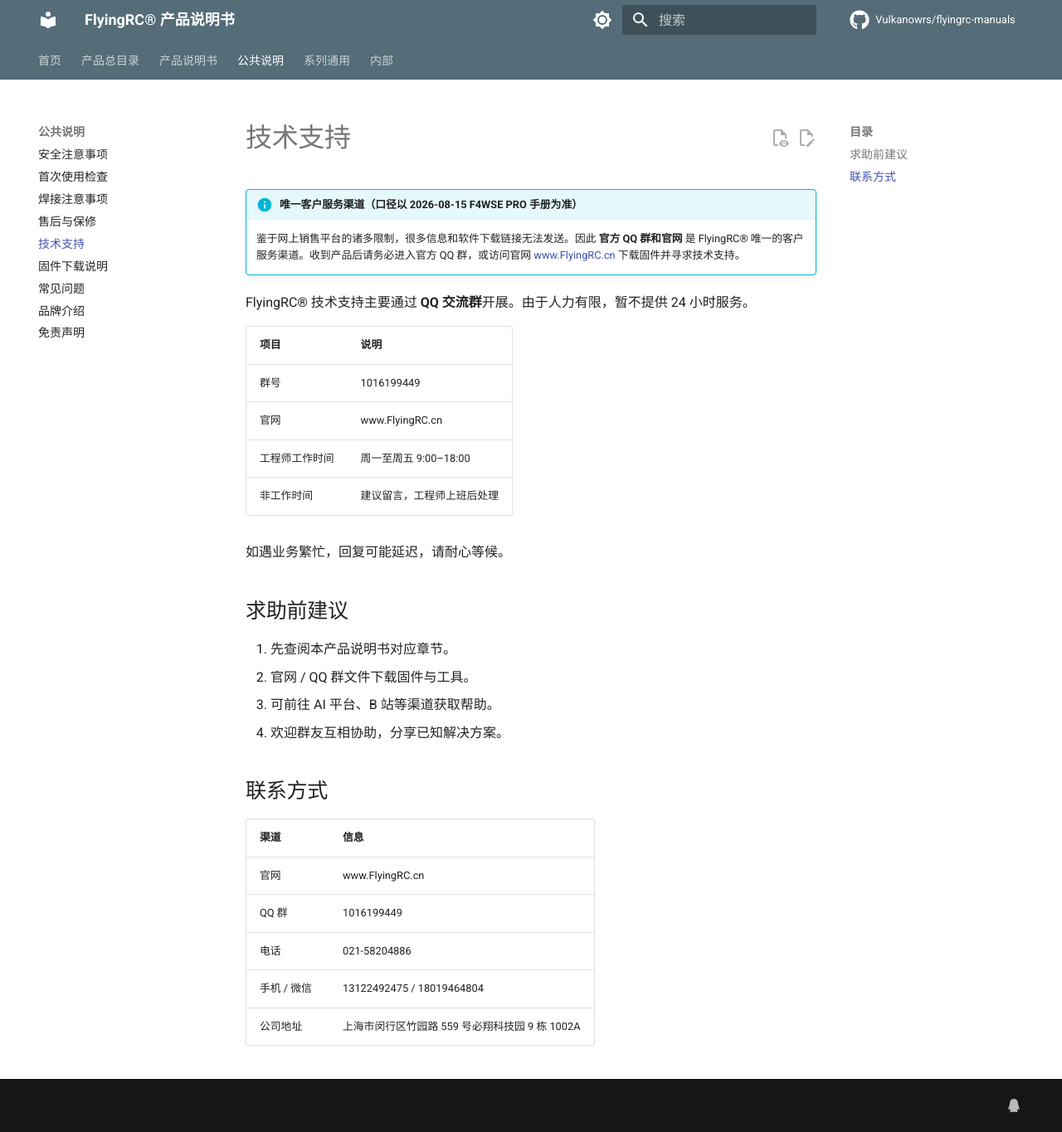
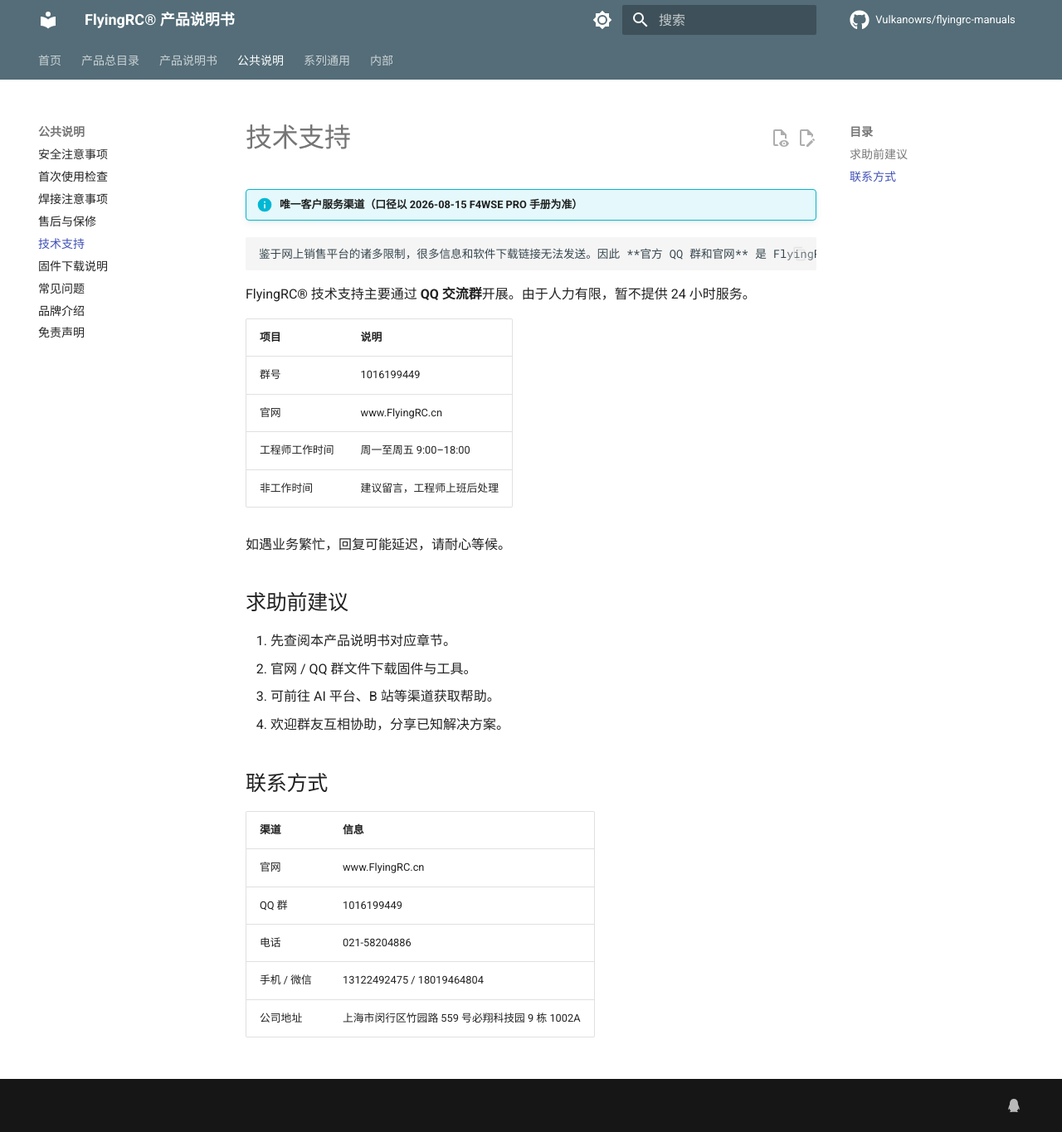
Before and after one commit to Vulkanowrs/flyingrc-manuals, an MkDocs documentation site: the page built from docs/shared/support.md, in a window 1280 px wide and 1365 px high. Shown: the whole window at 83% size. Built offline with MkDocs 1.6.1 and Material for MkDocs 9.7.7, drawn with Linux system fonts in a browser that asks for light colours; comment, search, counter and statistics services are not loaded.

Commit message:
docs: 更新 shared/support.md

````diff
--- a/docs/shared/support.md
+++ b/docs/shared/support.md
@@ -1,17 +1,17 @@
-# 技术支持
-
 !!! info "唯一客户服务渠道（口径以 2026-08-15 F4WSE PRO 手册为准）"
 
-    鉴于网上销售平台的诸多限制，很多信息和软件下载链接无法发送。因此 **官方 QQ 群和官网** 是 FlyingRC® 唯一的客户服务渠道。收到产品后请务必进入官方 QQ 群，或访问官网 [www.FlyingRC.cn](http://www.FlyingRC.cn) 下载固件并寻求技术支持。
+```
+鉴于网上销售平台的诸多限制，很多信息和软件下载链接无法发送。因此 **官方 QQ 群和官网** 是 FlyingRC® 唯一的客户服务渠道。收到产品后请务必进入官方 QQ 群，或访问官网 [www.FlyingRC.cn](http://www.FlyingRC.cn) 下载固件并寻求技术支持。
+```
 
 FlyingRC® 技术支持主要通过 **QQ 交流群**开展。由于人力有限，暂不提供 24 小时服务。
 
-| 项目 | 说明 |
-|------|------|
-| 群号 | 1016199449 |
-| 官网 | www.FlyingRC.cn |
-| 工程师工作时间 | 周一至周五 9:00–18:00 |
-| 非工作时间 | 建议留言，工程师上班后处理 |
+| 项目           | 说明                       |
+| -------------- | -------------------------- |
+| 群号           | 1016199449                 |
+| 官网           | www.FlyingRC.cn            |
+| 工程师工作时间 | 周一至周五 9:00–18:00     |
+| 非工作时间     | 建议留言，工程师上班后处理 |
 
 如遇业务繁忙，回复可能延迟，请耐心等候。
 
@@ -24,10 +24,10 @@
 
 ## 联系方式
 
-| 渠道 | 信息 |
-|------|------|
-| 官网 | www.FlyingRC.cn |
-| QQ 群 | 1016199449 |
-| 电话 | 021-58204886 |
-| 手机 / 微信 | 13122492475 / 18019464804 |
-| 公司地址 | 上海市闵行区竹园路 559 号必翔科技园 9 栋 1002A |
+| 渠道        | 信息                                           |
+| ----------- | ---------------------------------------------- |
+| 官网        | www.FlyingRC.cn                                |
+| QQ 群       | 1016199449                                     |
+| 电话        | 021-58204886                                   |
+| 手机 / 微信 | 13122492475 / 18019464804                      |
+| 公司地址    | 上海市闵行区竹园路 559 号必翔科技园 9 栋 1002A |
````
